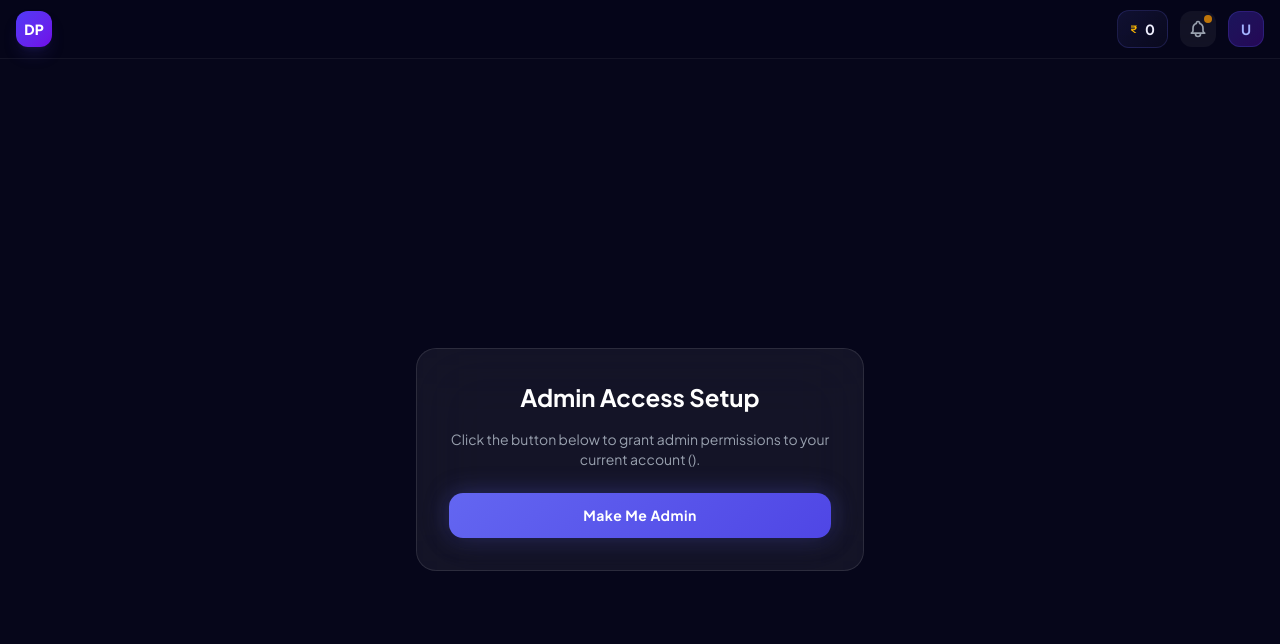
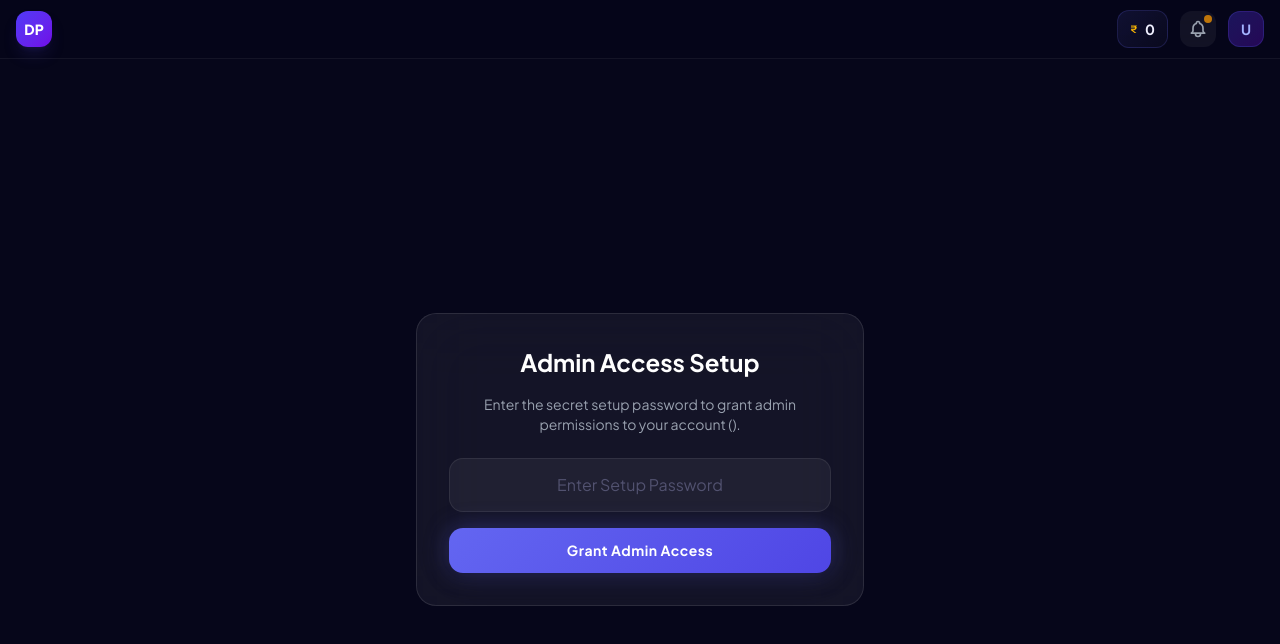
Before and after one commit to onlinecyber/double-patti, a React (Vite) app: page /setup-admin in a window 1280 px wide. Shown: the top 644 px of the page. Built offline with nearby package versions, Linux system fonts and the light colour scheme; no server answers.

Commit message:
added password protection to admin setup

```diff
--- a/src/pages/AdminSetup.jsx
+++ b/src/pages/AdminSetup.jsx
@@ -9,6 +9,7 @@ const AdminSetup = () => {
   const { user, refreshUserData, isAdmin } = useAuth();
   const navigate = useNavigate();
   const [loading, setLoading] = useState(false);
+  const [password, setPassword] = useState('');
 
   useEffect(() => {
     if (isAdmin) {
@@ -21,6 +22,11 @@ const AdminSetup = () => {
     if (!user) {
       toast.error('Please login first');
       navigate('/login');
+      return;
+    }
+
+    if (password !== 'admin786') {
+      toast.error('Incorrect setup password');
       return;
     }
 
@@ -42,14 +48,23 @@ const AdminSetup = () => {
       <div className="glass-card-strong p-8 max-w-md w-full text-center">
         <h1 className="text-2xl font-bold text-white mb-4">Admin Access Setup</h1>
         <p className="text-gray-400 mb-6 text-sm">
-          Click the button below to grant admin permissions to your current account ({user?.email}).
+          Enter the secret setup password to grant admin permissions to your account ({user?.email}).
         </p>
+        <div className="mb-4">
+          <input
+            type="password"
+            value={password}
+            onChange={(e) => setPassword(e.target.value)}
+            placeholder="Enter Setup Password"
+            className="input-dark text-center"
+          />
+        </div>
         <button
           onClick={handlePromote}
           disabled={loading || isAdmin}
           className="btn-neon-brand w-full py-3 disabled:opacity-50"
         >
-          {loading ? 'Processing...' : isAdmin ? 'Already Admin' : 'Make Me Admin'}
+          {loading ? 'Processing...' : isAdmin ? 'Already Admin' : 'Grant Admin Access'}
         </button>
       </div>
     </div>
```
